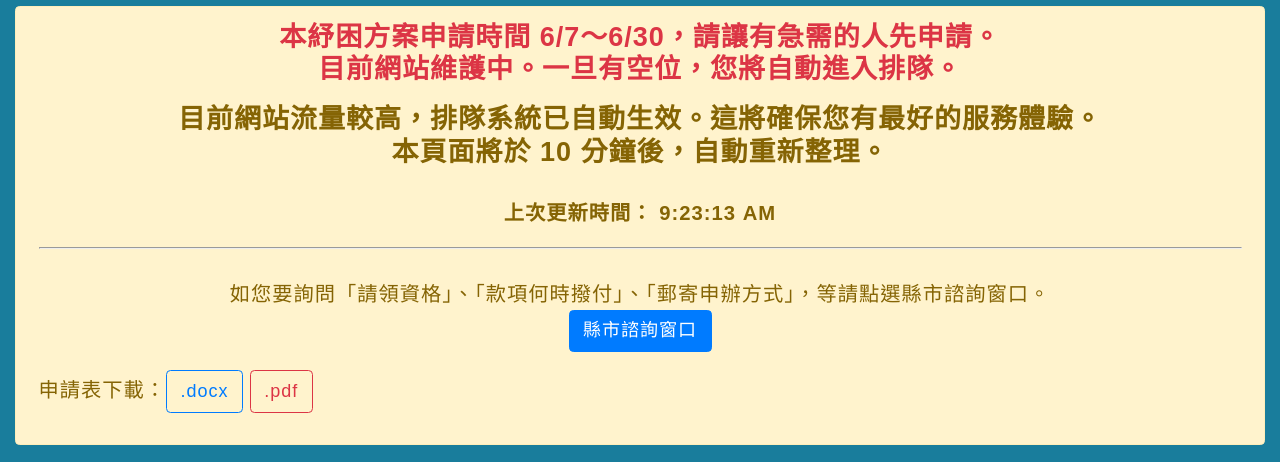
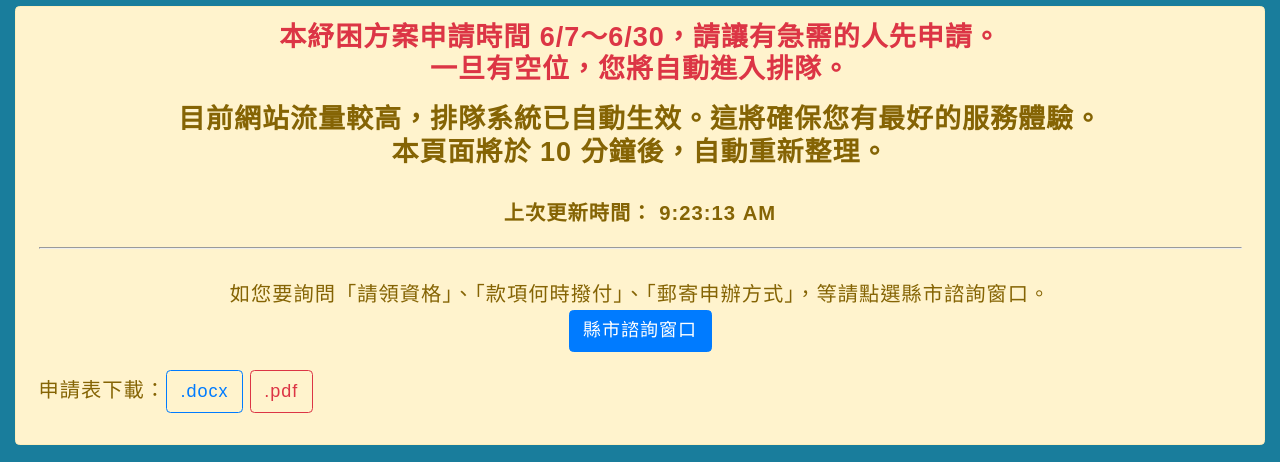
Before and after one commit to PDIS/1957.gov.tw, a plain HTML site: page index.html in a window 1280 px wide. Shown: the part 86-548 px from the top of the page. Drawn offline with Linux system fonts and the light colour scheme.

Commit message:
Update index.html

```diff
--- a/index.html
+++ b/index.html
@@ -37,7 +37,7 @@
 <div class="alert alert-warning dismissible fade show mt-2">
 <h4 class="text-danger mb-3"><center>
 本紓困方案申請時間 6/7～6/30，請讓有急需的人先申請。<br>
-目前網站維護中。一旦有空位，您將自動進入排隊。
+一旦有空位，您將自動進入排隊。
 </center>
 </h4>
 <h4><center>
```
